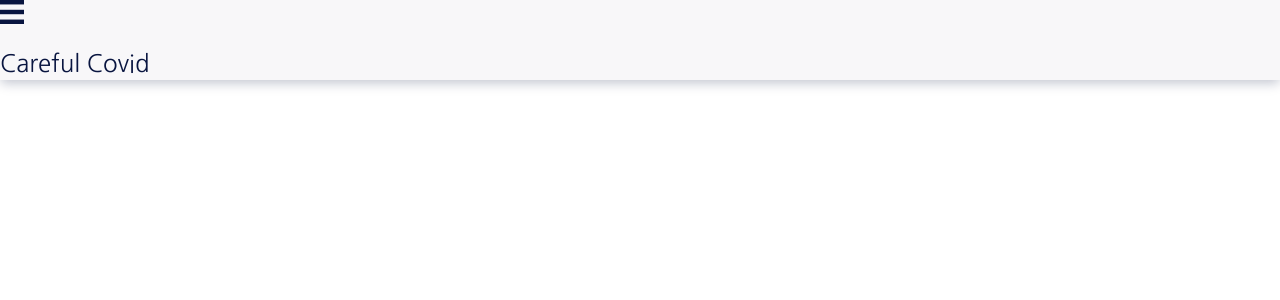
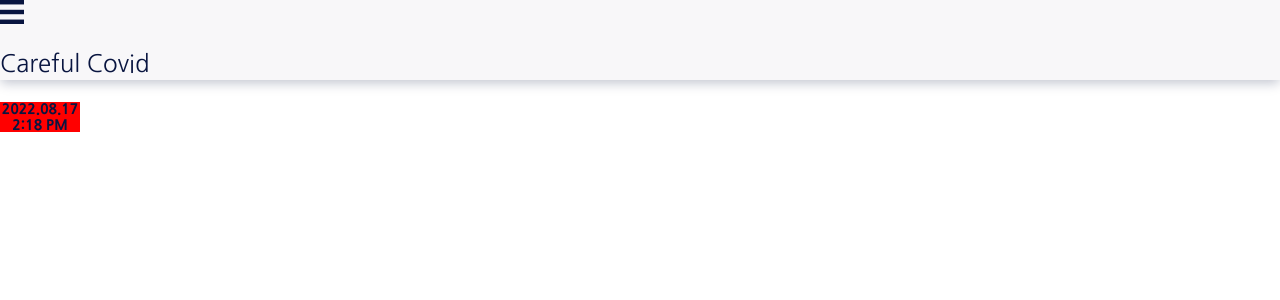
Before and after one commit to DevWonny/Covid19_App, a React (Create React App) app in the folder covid19-react/: page / in a window 1280 px wide. Shown: the top 300 px of the page. Built offline with nearby package versions, Linux system fonts and the light colour scheme.

Commit message:
feat : Header 퍼블리싱 진행중

```diff
--- a/covid19-react/src/components/Header.jsx
+++ b/covid19-react/src/components/Header.jsx
@@ -10,10 +10,12 @@ import Menu from "../assets/icon/Menu.svg";
 const Header = ()=>{
     // 실시간 날짜 및 시간
     const [todayDate, setTodayDate]= useState('');
+    const [realTime, setRealTime] = useState('');
 
     useEffect(()=>{
+        setTodayDate(format(new Date(), 'yyyy.MM.dd'));
         setInterval(()=>{
-            setTodayDate(format(new Date(), 'yyyy-MM-dd p'));
+            setRealTime(format(new Date(),'p'));
         },1000)
     },[])
 
@@ -23,7 +25,10 @@ const Header = ()=>{
                 <img src={Menu} alt="Menu Icon"/>
             </MenuIcon>
             <Title>Careful Covid</Title>
-            <DateWarp></DateWarp>
+            <DateWarp>
+                <p>{todayDate}</p>
+                <p>{realTime}</p>
+            </DateWarp>
         </HeaderContainer>
 
     )
@@ -56,5 +61,16 @@ const Title = styled.p`
 `;
 
 const DateWarp = styled.div`
-    font-size : 14px;
+  background: red;
+  width : 80px;
+  height : 30px;
+  font-size : 14px;
+  font-weight: 900;
+  display: flex;
+  flex-direction: column;
+  justify-content: space-between;
+  align-items: center;
+  & p{
+    margin : 0;
+  }
 `;
```
